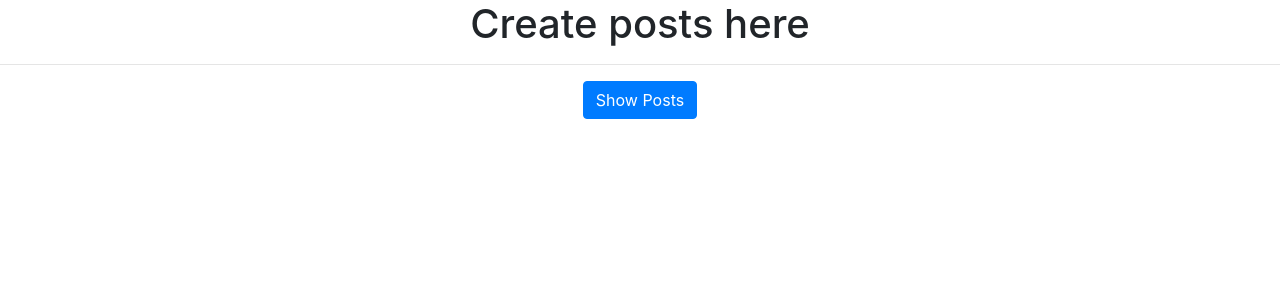
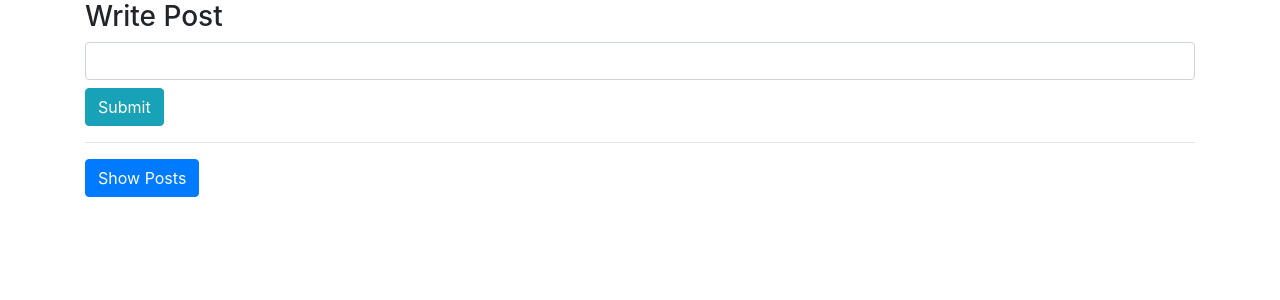
Before and after one commit to AVrachimis/django-react-image-classification, a React (Create React App) app in the folder react-frontend/posts/: page / in a window 1280 px wide. Shown: the top 300 px of the page. Built offline with nearby package versions, Linux system fonts and the light colour scheme.

Commit message:
initialize post form

```diff
--- a/react-frontend/posts/src/App.js
+++ b/react-frontend/posts/src/App.js
@@ -2,6 +2,7 @@ import React, { Component } from 'react';
 import './App.css';
 import PostForm from './components/PostForm/PostForm';
 import PostList from './components/PostList/PostList';
+import { Container } from 'react-bootstrap'
 
 class App extends Component {
   state = {
@@ -31,11 +32,12 @@ class App extends Component {
 
   render() {
     return (
-      <div className="App">
+      <Container>
         <PostForm />
         <hr />
         <PostList posts={this.state.posts} status={this.state.showPosts} show={this.showPostsHandler} />
-      </div>
+      </Container>
+
     );
   }
 }
--- a/react-frontend/posts/src/components/PostForm/PostForm.js
+++ b/react-frontend/posts/src/components/PostForm/PostForm.js
@@ -1,9 +1,16 @@
 import React, { Component } from 'react';
+import { Form, Button } from 'react-bootstrap';
 
 class PostForm extends Component {
     state = {}
     render() {
-        return (<h1>Create posts here</h1>);
+        return (
+            <Form>
+                <h3>Write Post</h3>
+                <input type='text' className='form-control' />
+                <Button variant='info' className='mt-2' >Submit</Button>
+            </Form>
+        );
     }
 }
 
```
